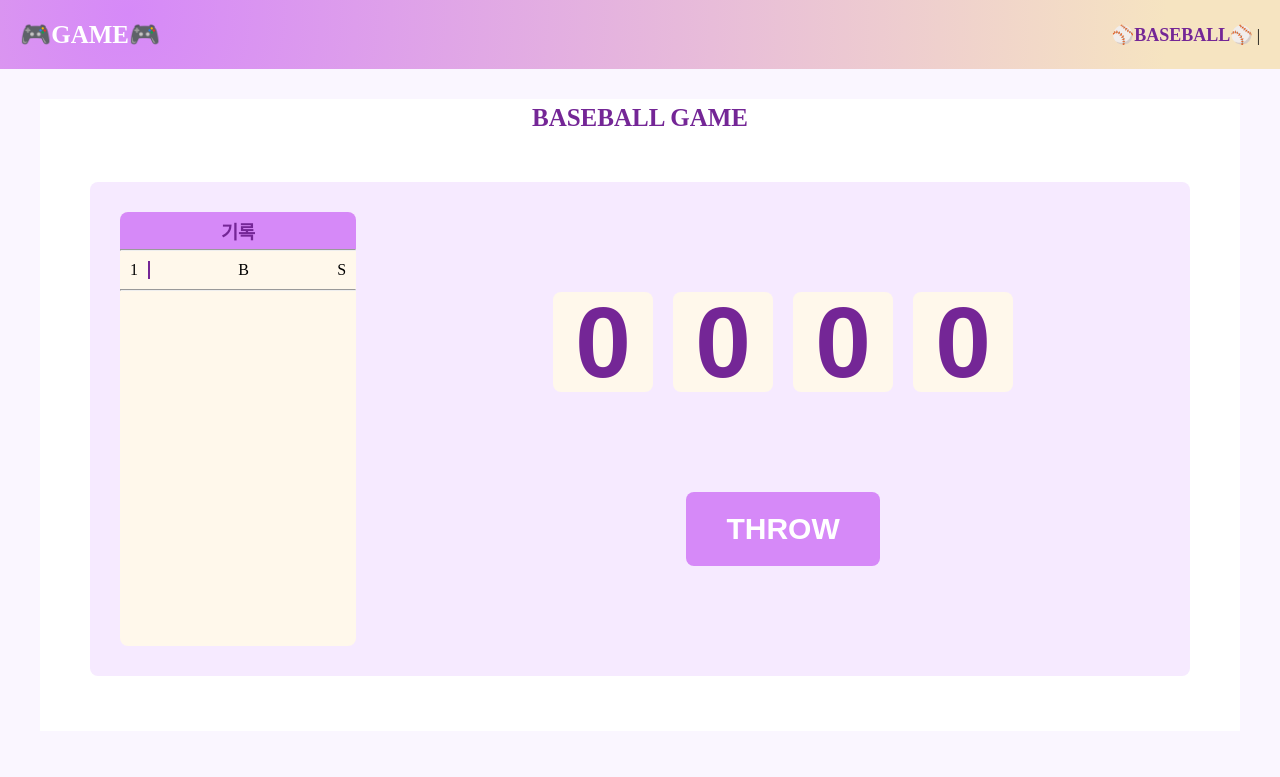
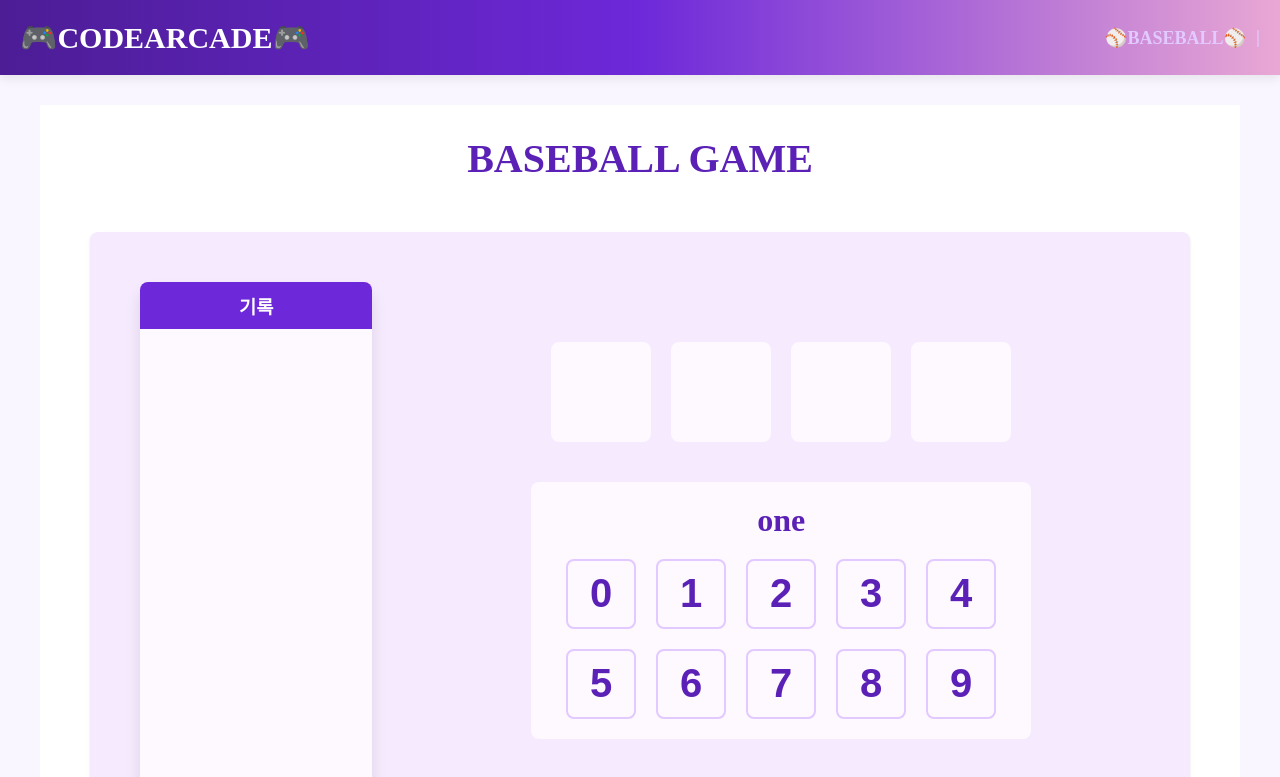
Before and after one commit to 00chu/game_set_project, a React (Vite) app in the folder game_set/: page /baseBall in a window 1280 px wide. Shown: the top 777 px of the page. Built offline with nearby package versions, Linux system fonts and the light colour scheme.

Commit message:
baseball 완성

```diff
--- a/game_set/package.json
+++ b/game_set/package.json
@@ -12,7 +12,8 @@
   "dependencies": {
     "react": "^19.2.0",
     "react-dom": "^19.2.0",
-    "react-router-dom": "^7.13.1"
+    "react-router-dom": "^7.13.1",
+    "sweetalert2": "^11.26.22"
   },
   "devDependencies": {
     "@eslint/js": "^9.39.1",
--- a/game_set/src/App.jsx
+++ b/game_set/src/App.jsx
@@ -1,16 +1,17 @@
 import { Route, Routes } from "react-router-dom"
 import BaseBallPage from "./page/BaseBallPage"
 import Header from "./component/commons/Header"
+import GameMainPage from "./page/GameMainPage"
 
 function App() {
   return (
-   <div>
-    <Header></Header>
-    <Routes>
-      <Route path="/" element={<BaseBallPage/>}/>
-      <Route path="/baseBall" element={<BaseBallPage/>}/>
-    </Routes>
-   </div>
+    <div>
+      <Header></Header>
+      <Routes>
+        <Route path="/" element={<GameMainPage />} />
+        <Route path="/baseBall" element={<BaseBallPage />} />
+      </Routes>
+    </div>
   )
 }
 
--- a/game_set/src/component/commons/Header.jsx
+++ b/game_set/src/component/commons/Header.jsx
@@ -1,14 +1,15 @@
 import { Link } from "react-router-dom";
 import styles from "./header.module.css";
 
-const Header = ()=>{
-    return(
+const Header = () => {
+    return (
         <header className={styles.header}>
             <div className={styles.logo}>
-                <Link to="/">🎮GAME🎮</Link>
+                <Link to="/">🎮CodeArcade🎮</Link>
             </div>
             <div className={styles.nav}>
-                <Link to="/baseBall">⚾BASEBALL⚾</Link>  |
+                <Link to="/baseBall">⚾BASEBALL⚾</Link>
+                <p>|</p>
             </div>
         </header>
     );
--- a/game_set/src/component/commons/header.module.css
+++ b/game_set/src/component/commons/header.module.css
@@ -1,39 +1,54 @@
-*{
+* {
     padding: 0;
     margin: 0;
     box-sizing: border-box;
 }
 
-body{
+body {
     background-color: rgb(250, 246, 255);
 }
 
-:root{
-    --color1: rgb(214,137,248);
-    --color2: rgb(116, 38, 150);
-    --color3:rgb(255, 248, 235);
+:root {
+    --color0: #fff;
+    --color1: #6D28D9;
+    --color2: #E2C9FF;
+    --color3: #FEF8FF;
+    --color4: #5B21B6;
+    --color5: #D8A4E3;
+    --color6: #8B5CF6;
 }
 
-.header{
+.header {
     padding: 20px;
-    background-image: radial-gradient( circle farthest-corner at 10% 20%,  rgba(214,137,248,1) 0%, rgba(246,228,193,1) 90.1% );
+    background: linear-gradient(90deg,
+            #4C1D95,
+            #6D28D9,
+            #E9A8D4);
     display: flex;
     justify-content: space-between;
     align-items: center;
+    box-shadow: 0 4px 10px rgba(0, 0, 0, 0.08);
 }
 
-a{
+a {
     text-decoration: none;
 }
 
-.logo a{
-    color:white;
-    font-size: 25px;
+.logo a {
+    color: white;
+    font-size: 30px;
     font-weight: 900;
+    text-transform: uppercase;
 }
 
-.nav a{
-    color:var(--color2);
+.nav {
+    display: flex;
+    gap: 10px;
+}
+
+.nav>a,
+.nav>p {
+    color: var(--color2);
     font-size: 18px;
     font-weight: 700;
 }
--- a/game_set/src/component/game/BaseBall.jsx
+++ b/game_set/src/component/game/BaseBall.jsx
@@ -1,120 +1,149 @@
 import { useEffect, useState } from "react";
 import styles from "./baseBall.module.css";
+import Swal from "sweetalert2";
+import { useNavigate } from "react-router-dom";
 
 const BaseBall = () => {
-  const answer = [];
-  const answers = () => {
+  const navigate = useNavigate();
+
+  const [answer, setAnswer] = useState([]);
+  const [throwBall, setThrowBall] = useState({});
+  const [scores, setScores] = useState([]);
+  const [selectNum, setSelectNum] = useState("one");
+
+  const result = () => {
+    const myAnswer = Object.values(throwBall);
+    let strike = 0;
+    let ball = 0;
     for (let i = 0; i < 4; i++) {
-      answer.push(parseInt(Math.random() * 9));
-      console.log(1);
+      if (answer[i] === myAnswer[i]) {
+        strike++;
+      } else {
+        if (answer.includes(myAnswer[i])) {
+          ball++;
         }
+      }
+    }
+
+    if (strike === 4) {
+      return (
+        Swal.fire({
+          title: "Correct!",
+          text: "answer: " + answer.join("") + " , " + scores.length + " Times",
+          icon: "success",
+          showCancelButton: true,
+          confirmButtonColor: "#6D28D9",
+          cancelButtonColor: "rgb(0, 0, 0)",
+          confirmButtonText: "REPLAY",
+          cancelButtonText: "HOME"
+        }).then((result) => {
+          if (result.value) {
+            window.location.reload();
+          }
+          if (result.isDismissed) {
+            navigate("/");
+          }
+        })
+      )
+    }
+
+    setScores(scores => [...scores, { number: myAnswer.join(""), strikeCount: strike, ballCount: ball }]);
+    setThrowBall({});
+    setSelectNum("one");
   };
 
   useEffect(() => {
-    answers;
-    console.log(answer);
+    const arr = [];
+    while (arr.length < 4) {
+      const num = Math.floor(Math.random() * 10);
+      if (!arr.includes(num)) {
+        arr.push(num);
+      }
+    }
+    setAnswer(arr);
   }, []);
 
-  const [throwBall, setThrowBall] = useState({
-    one: 0,
-    two: 0,
-    three: 0,
-    four: 0,
-  });
-  const [scores, setScores] = useState([
-    {
-      ballCount: "",
-      strikeCount: "",
-    },
-  ]);
-
-  const inputNum = (e) => {
-    const name = e.target.name;
-    const value = e.target.value;
-    const newThrowBall = { ...throwBall, [name]: value };
-    setThrowBall(newThrowBall);
-  };
-
-  const result = () => {
-    const myAnswer = [{ ...throwBall }];
-    for (let i = 0; i < 4; i++) {
-      if (answer[i] == myAnswer[i]) {
-        setScores(scores.strikeCount + 1);
-      }
-    }
-  };
+  useEffect(() => {
+    console.log(answer);  // answer 값이 변경된 후 로그 출력
+  }, [answer]);
 
   return (
     <div className={styles.baseball_game}>
+      <BaseBallScore scores={scores} />
+      <BaseBallInput throwBall={throwBall} setThrowBall={setThrowBall} result={result} selectNum={selectNum} setSelectNum={setSelectNum} />
+    </div>
+  );
+};
+
+const BaseBallScore = ({ scores }) => {
+  return (
     <div className={styles.baseball_score}>
       <h3>기록</h3>
-        <hr></hr>
       {scores.map((score, i) => {
         return (
-            <div>
-              <ul key={"base-" + i}>
+          <div key={"base-" + i}>
+            <ul >
               <li>{i + 1}</li>
+              <li>{score.number}</li>
+              <li>{score.strikeCount}S</li>
               <li>{score.ballCount}B</li>
-                <li>{score.strikeCount}S</li>
             </ul>
             <hr></hr>
           </div>
         );
       })}
     </div>
+  );
+}
+
+const BaseBallInput = ({ throwBall, setThrowBall, result, selectNum, setSelectNum }) => {
+  const arr = Array.from({ length: 10 }, (_, i) => i);
+
+  const btnClick = (i) => {
+    setThrowBall({ ...throwBall, [selectNum]: i });
+    if (selectNum === "one") setSelectNum("two");
+    else if (selectNum === "two") setSelectNum("three");
+    else if (selectNum === "three") setSelectNum("four");
+  }
+
+  return (
     <div className={styles.baseball_board}>
       <div className={styles.baseBall_inputs}>
-          <div className={styles.baseball_input}>
-            <input
-              type="number"
-              name="one"
-              id="one"
-              onChange={inputNum}
-              value={throwBall.one}
-              min={0}
-              max={9}
-            ></input>
+        <button className={styles.baseball_input} name="one"
+          onClick={(e) => { setSelectNum(e.target.name) }}>
+          {throwBall.one}
+        </button>
+        <button className={styles.baseball_input} name="two"
+          onClick={(e) => setSelectNum(e.target.name)}>
+          {throwBall.two}
+        </button>
+        <button className={styles.baseball_input} name="three"
+          onClick={(e) => setSelectNum(e.target.name)}>
+          {throwBall.three}
+        </button>
+        <button className={styles.baseball_input} name="four"
+          onClick={(e) => setSelectNum(e.target.name)}>
+          {throwBall.four}
+        </button>
       </div>
-          <div className={styles.baseball_input}>
-            <input
-              type="number"
-              name="two"
-              id="two"
-              onChange={inputNum}
-              value={throwBall.two}
-              min={0}
-              max={9}
-            ></input>
-          </div>
-          <div className={styles.baseball_input}>
-            <input
-              type="number"
-              name="three"
-              id="three"
-              onChange={inputNum}
-              value={throwBall.three}
-              min={0}
-              max={9}
-            ></input>
-          </div>
-          <div className={styles.baseball_input}>
-            <input
-              type="number"
-              name="four"
-              id="four"
-              onChange={inputNum}
-              value={throwBall.four}
-              min={0}
-              max={9}
-            ></input>
+      <div className={styles.input_btn_zone}>
+        <h1>{selectNum}</h1>
+        <div className={styles.input_buttons}>
+          {arr.map((i) => (
+            <button className={Object.values(throwBall).includes(i) ? styles.input_button_already : styles.input_button}
+              key={"button-" + i}
+              onClick={() => { btnClick(i); }}
+            >
+              {i}
+            </button>
+          ))}
         </div>
       </div>
       <div className={styles.btn}>
-          <button onClick={result}>THROW</button>
+        <button onClick={result} disabled={Object.keys(throwBall).length < 4}>THROW</button>
       </div>
     </div>
-    </div>
-  );
-};
+  )
+}
 
 export default BaseBall;
--- a/game_set/src/component/game/baseBall.module.css
+++ b/game_set/src/component/game/baseBall.module.css
@@ -1,47 +1,59 @@
 .baseball_game {
   width: 1100px;
+  height: 700px;
   margin: 50px auto;
   display: flex;
   gap: 50px;
-  padding: 30px;
+  padding: 50px;
   border-radius: 8px;
   background-color: rgb(246, 234, 255);
+  box-shadow: 0 2px 3px rgba(0, 0, 0, 0.1);
 }
 
 .baseball_score {
   width: 350px;
-  background-color: var(--color1);
   border-radius: 8px;
   background-color: var(--color3);
+  box-shadow: 0 10px 15px rgba(0, 0, 0, 0.1);
 }
 
-.baseball_score > hr {
-  color: black;
-}
-
-.baseball_score > div > ul {
+.baseball_score>div>ul {
   display: flex;
   list-style-type: none;
   padding: 10px;
   justify-content: space-between;
 }
 
-.baseball_score > div > ul > li:first-child {
+.baseball_score>div>ul>li:first-child {
   border-right: 2px solid var(--color2);
   padding-right: 10px;
+  text-align: center;
+  width: 15%;
 }
 
-.baseball_score > h3 {
+.baseball_score>div>hr {
+  border: none;
+  border-top: 2px solid var(--color6);
+  margin: 0px 5px;
+}
+
+.baseball_score>h3 {
   border-radius: 8px 8px 0px 0px;
   background-color: var(--color1);
-  color: var(--color2);
+  color: var(--color0);
   text-align: center;
-  padding: 5px 0px;
+  padding: 10px 0px;
 }
 
 .baseball_board {
   width: 100%;
   padding: 80px;
+  display: flex;
+  flex-direction: column;
+  align-items: center;
+  justify-content: center;
+  margin-top: 30px;
+  gap: 40px;
 }
 
 .baseBall_inputs {
@@ -52,33 +64,88 @@
   gap: 20px;
 }
 
-input::-webkit-outer-spin-button,
-input::-webkit-inner-spin-button {
-  -webkit-appearance: none;
-  margin: 0;
-}
 
-.baseball_input > input {
+.baseball_input {
   width: 100px;
   height: 100px;
-  font-size: 100px;
+  background-color: var(--color3);
+  color: var(--color4);
+  font-size: 80px;
   font-weight: 700;
-  color: var(--color2);
-  padding: 5px;
   text-align: center;
-  background-color: var(--color3);
+  padding-bottom: 0px;
   border: none;
   outline: none;
   border-radius: 8px;
+  cursor: pointer;
+}
+
+.baseball_input:hover {
+  transform: scale(1.05);
+  border: 4px solid rgba(0, 0, 0, 0.1);
+}
+
+.input_btn_zone {
+  padding: 20px;
+  background-color: var(--color3);
+  color: var(--color4);
+  display: flex;
+  flex-direction: column;
+  gap: 20px;
+  width: 500px;
+  border-radius: 8px;
+}
+
+.input_btn_zone>h1 {
+  text-align: center;
+}
+
+.input_buttons {
+  color: var(--color4);
+  display: flex;
+  gap: 20px;
+  flex-wrap: wrap;
+  justify-content: center;
+}
+
+.input_button {
+  width: 70px;
+  height: 70px;
+  font-size: 40px;
+  font-weight: 700;
+  background-color: transparent;
+  color: var(--color4);
+  outline: none;
+  border-radius: 8px;
+  cursor: pointer;
+  border: 2px solid var(--color2);
+}
+
+.input_button:hover {
+  background-color: var(--color2);
+  box-shadow: 0 2px 3px rgba(0, 0, 0, 0.1);
+}
+
+.input_button_already {
+  width: 70px;
+  height: 70px;
+  font-size: 40px;
+  font-weight: 700;
+  background-color: transparent;
+  color: var(--color4);
+  outline: none;
+  border-radius: 8px;
+  border: 2px solid var(--color2);
+  pointer-events: none;
+  opacity: 0.5;
 }
 
 .btn {
   display: flex;
   justify-content: center;
-  margin-top: 100px;
 }
 
-.btn > button {
+.btn>button {
   background-color: var(--color1);
   border: none;
   padding: 20px 40px;
--- a/game_set/src/page/page.module.css
+++ b/game_set/src/page/page.module.css
@@ -1,14 +1,14 @@
-.page{
+.page {
     width: 1200px;
     margin: 30px auto;
-    padding: 5px;
+    padding: 30px;
     background-color: white;
 }
 
-.page>h2{
+.page>h2 {
     text-align: center;
-    color: var(--color2);
-    font-size: 25px;
-    font-weight: 600;
+    color: var(--color4);
+    font-size: 40px;
+    font-weight: 800;
     margin-bottom: 30px;
 }
```
Also changed, not shown: game_set/src/page/GameMainPage.jsx (+9 -0 lines), 1 other file (tests, documents, lock files or other folders). Lines whose indentation alone changed are shown as unchanged.
